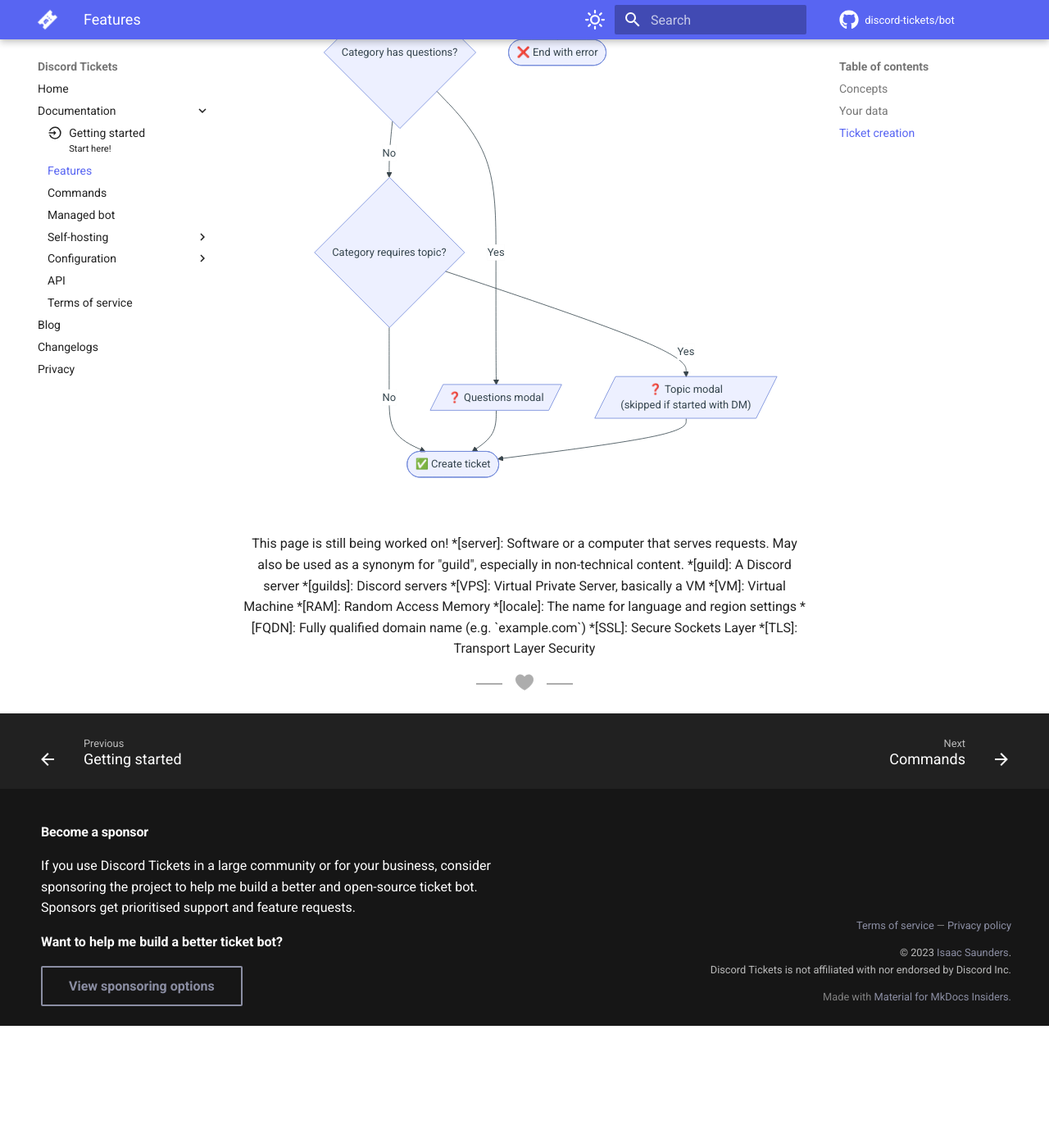
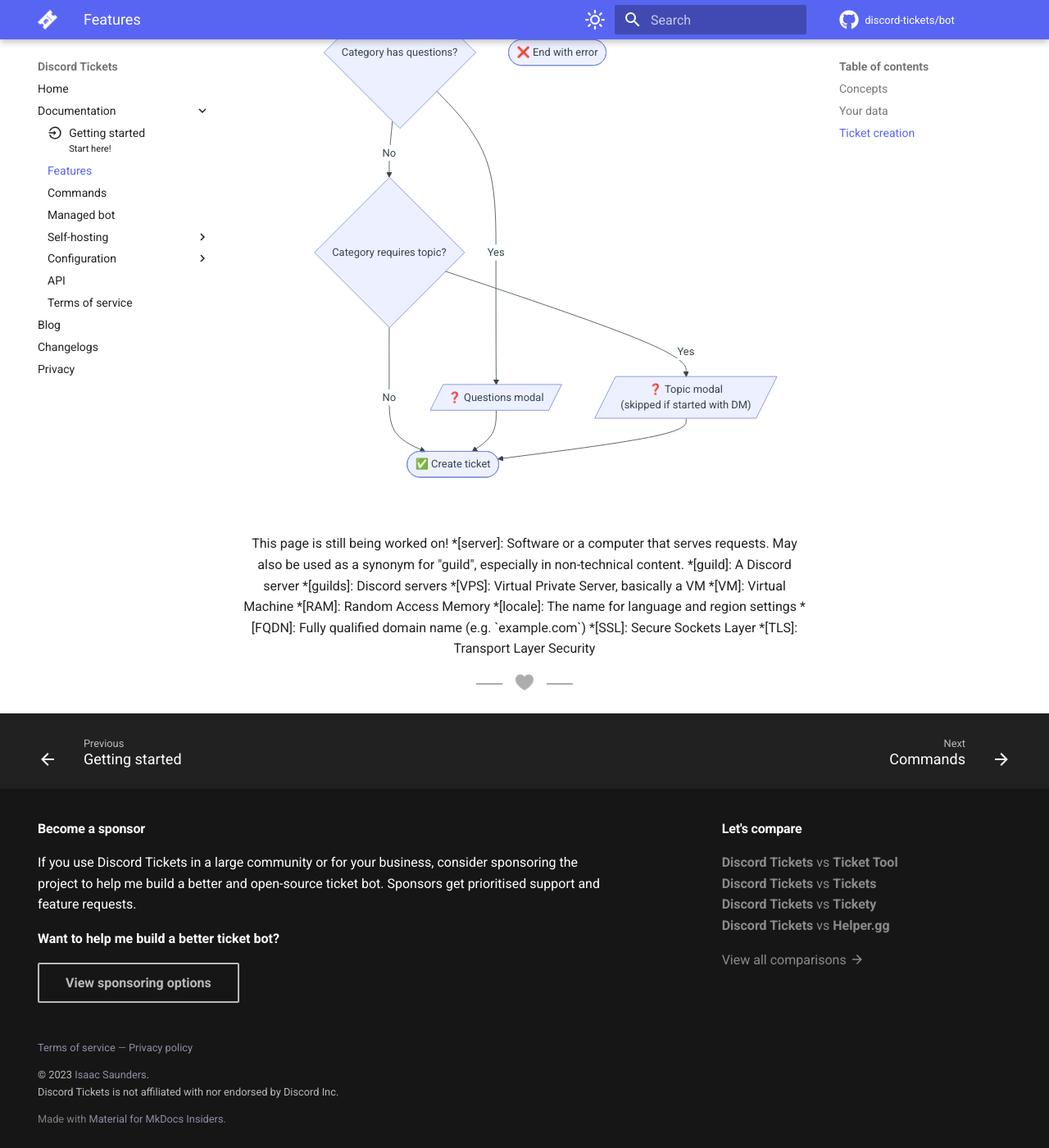
Before and after one commit to discord-tickets/docs, an MkDocs documentation site: the page built from docs/features.md, in a window 1280 px wide and 1400 px high, scrolled down 2365 px. Shown: the whole window at 82% size. Built offline with MkDocs 1.6.1 and Material for MkDocs 9.7.7, drawn with Linux system fonts in a browser that asks for light colours; comment, search, counter and statistics services are not loaded; before the commit the page ends 3616 px from its top, so only the background shows below that.

Commit message:
Revert footer change

```diff
--- a/overrides/partials/footer-content.html
+++ b/overrides/partials/footer-content.html
@@ -31,6 +31,19 @@
 					</div>
 				</div>
 			</div>
+			<div class="mdx-content__column">
+				<!-- Section header -->
+				<header class="md-typeset">
+					<h4 id="compared">
+						Let's compare
+					</h4>
+				</header>
+				<!-- Section content -->
+				<div class="mdx-connect md-typeset">
+					<div class="mdx-connect__inner">
+						{% include "partials/compare.html" %}
+					</div>
+				</div>
+			</div>
 		</div>
-	</div>
 </section>
--- a/overrides/partials/footer.html
+++ b/overrides/partials/footer.html
@@ -69,13 +69,11 @@
 
 	<!-- Further information -->
 	<div class="md-footer-meta md-typeset">
+		{% if page.previous_page %}
+		{% include "partials/footer-content.html" %}
+		{% endif %}
 		<div class="md-footer-meta__inner md-grid">
-			{% if page.previous_page %}
-			<div class="md-footer-content">
-				{% include "partials/footer-content.html" %}
-			</div>
-			{% endif %}
-			<div class="md-copyright" style="margin-bottom: 0px;">
+			<div class="md-copyright">
 				<p>
 					<a href="/terms">Terms of service</a>
 					&mdash;
--- a/overrides/stylesheets/extra.css
+++ b/overrides/stylesheets/extra.css
@@ -266,21 +266,3 @@
 .md-footer-meta__inner a:active {
 	color: white !important;
 }
-
-.md-footer-meta__inner {
-    display: flex;
-    justify-content: space-between;
-    align-items: center;
-    flex-wrap: wrap;
-    width: 100%;
-}
-
-.md-footer-content {
-    flex: 1;
-    text-align: left;
-}
-
-.md-copyright {
-    flex: 1;
-    text-align: right;
-}
```
